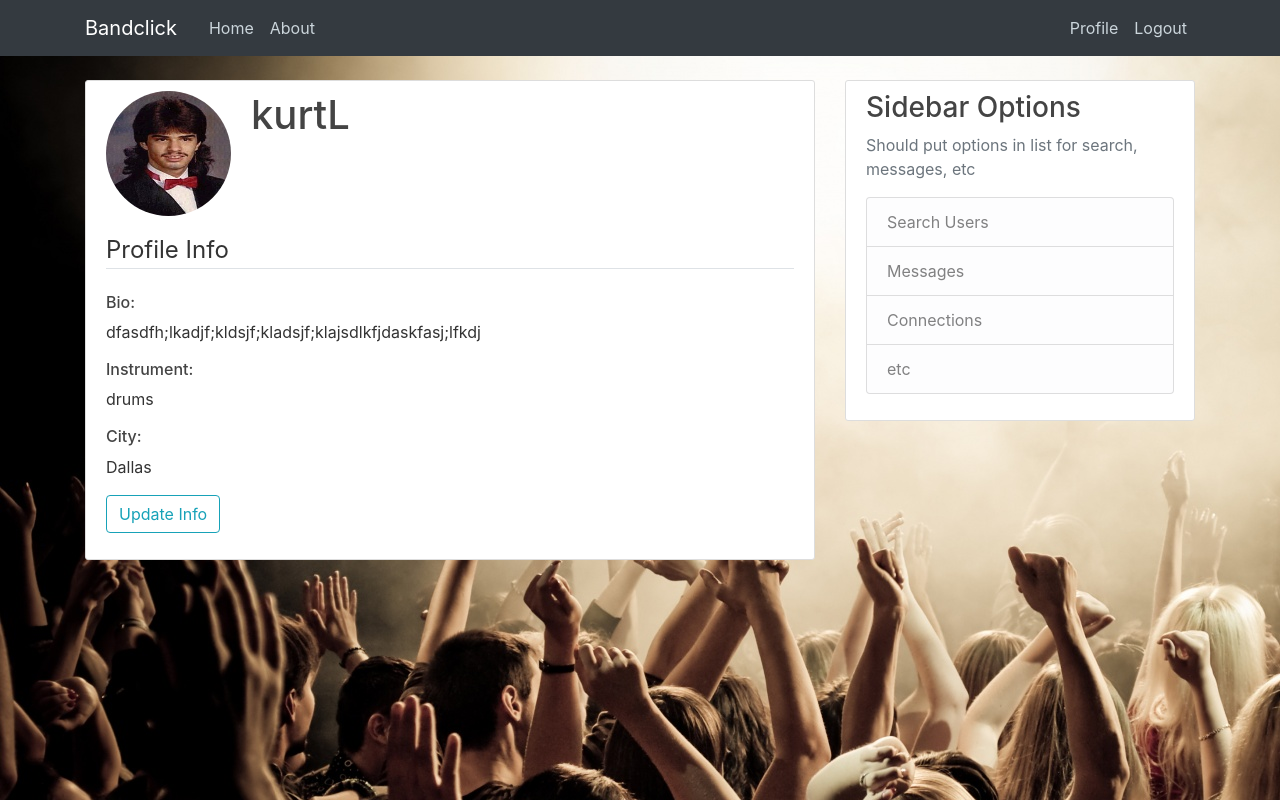
After one commit to dizmonk/bandclick, a Django app: page /profileViewer/ in a window 1280 px wide. The commit adds this page. Run offline with Django 3.2, Linux system fonts and the light colour scheme; a user stored in the database is signed in; data comes from the database, SQL or seed files in the repository; both versions use the stored data as it was after the commit; some libraries are stand-ins or nearby versions.

Commit message:
added profileViewer component

```diff
--- a/blog/static/blog/main.css
+++ b/blog/static/blog/main.css
@@ -12,6 +12,13 @@ ul {
   margin: 0;
 }
 
+.logo{
+  font-size: 100px;
+
+  color: white;
+  top: 50%;
+  left: 50%;
+}
 .music_img{
   background-image: url("/media/musical_background.jpg");
 }
--- a/blog/templates/blog/about.html
+++ b/blog/templates/blog/about.html
@@ -1,6 +1,6 @@
 {% extends "blog/base.html" %}
 {% block content %}
-<h1>About Page!</h1>
+<h1 style="color: chartreuse">About Page!</h1>
     <article class="media content-section">
                 <p>Bandclick is a website where musicians can connect
                 with other musicians for musical collaboration</p>
--- a/blog/templates/blog/base.html
+++ b/blog/templates/blog/base.html
@@ -21,7 +21,7 @@
     <title></title>
 
 </head>
-<body style="background-image: url(/media/concert_crowd-wallpaper-1600x1200.jpg)" >
+<body style="background-image: url(/media/concert_crowd-wallpaper-1600x1200.jpg)">
 <header class="site-header">
     <nav class="navbar navbar-expand-lg navbar-dark bg-dark fixed-top">
         <div class="container">
@@ -38,7 +38,9 @@
                 <!-- Navbar Right Side -->
                 <div class="navbar-nav">
                     {% if user.is_authenticated %}
-                        <a class="nav-item nav-link" href="{% url 'profile' %}">Profile</a>
+                        <a class="nav-item nav-link" href="{% url 'profileViewer' %}">Profile</a>
+                       <!-- <a class="nav-item nav-link" href="{% url 'profile' %}">Profile Update</a> -->
+
                         <a class="nav-item nav-link" href="{% url 'logout' %}">Logout</a>
                     {% else %}
                         <a class="nav-item nav-link" href="{% url 'login' %}">Login</a>
@@ -63,8 +65,8 @@
             {% endif %}
             {% block content %}{% endblock %}
         </div>
-       <!-- This is a sidebar for the page that should be available for user inside profile view
-        so they can look for other site members -->
+        <!-- This is a sidebar for the page that should be available for user inside profile view
+         so they can look for other site members -->
         {% if user.is_authenticated %}
             <div class="col-md-4">
                 <div class="content-section">
--- a/blog/templates/blog/home.html
+++ b/blog/templates/blog/home.html
@@ -1,6 +1,8 @@
 {% extends "blog/base.html" %}
 {% block content %}
-    <h1>HOME PAGE!!</h1>
+  <!--  <div>
+        <h1>HOME PAGE!!</h1>
+    </div> -->
     {% for post in posts %}
         <!--   <article class="media content-section">
             <img class="rounded-circle article-img" src="{{ post.author.profile.image.url }}">
--- a/untitled/urls.py
+++ b/untitled/urls.py
@@ -24,6 +24,7 @@ urlpatterns = [
     path('admin/', admin.site.urls),
     path('register/', user_views.register, name='register'),
     path('profile/', user_views.profile, name='profile'),
+    path('profileViewer/', user_views.profileViewer, name='profileViewer'),
     path('login/', auth_views.LoginView.as_view(template_name='users/login.html'), name='login'),
     path('logout/', auth_views.LogoutView.as_view(template_name='users/logout.html'), name='logout'),
     path('', include('blog.urls')),
--- a/users/templates/users/profile.html
+++ b/users/templates/users/profile.html
@@ -14,6 +14,10 @@
             {% csrf_token %}
             <fieldset class="form-group">
                 <legend class="border-bottom mb-4">Profile Info</legend>
+                {{ user.profile.instrument }}
+                                {{ user.profile.bio }}
+                {{ user.profile.city }}
+
                 {{ u_form|crispy }}
                 {{ p_form|crispy }}
             </fieldset>
--- /dev/null
+++ b/users/templates/users/profileViewer.html
@@ -0,0 +1,30 @@
+{% extends "blog/base.html" %}
+{% block content %}
+    <div class="content-section">
+        <div class="media">
+            <img class="rounded-circle account-img" src="{{ user.profile.image.url }}">
+            <div class="media-body">
+                <h2 class="account-heading">{{ user.username }}</h2>
+            </div>
+        </div>
+        <!-- FORM HERE -->
+        <form action="/profile/">
+            {% csrf_token %}
+            <legend class="border-bottom mb-4">Profile Info</legend>
+            <div>
+                <h6>Bio:</h6>
+                <p>{{ user.profile.bio }}</p>
+
+            </div>
+            <h6>Instrument:</h6><p> {{ user.profile.instrument }}</p>
+            <div>
+                <h6>City:</h6>
+                <p>{{ user.profile.city }}</p>
+            </div>
+
+
+            <div class="form-group">
+                <button class="btn btn-outline-info" type="submit">Update Info</button>
+            </div>
+        </form>
+    </div>{% endblock content %}
--- a/users/views.py
+++ b/users/views.py
@@ -1,6 +1,7 @@
 from django.shortcuts import render
 
 # Create your views here.
+from django.contrib.auth.models import User
 from django.shortcuts import render, redirect
 from django.contrib import messages
 from .forms import UserRegisterForm, UserUpdateForm, ProfileUpdateForm
@@ -18,6 +19,11 @@ def register(request):
     else:
         form = UserRegisterForm()
     return render(request, 'users/register.html', {'form': form})
+
+
+def profileViewer(request):
+    users = User.objects.all()
+    return render(request, 'users/profileViewer.html', {'users': users})
 
 
 @login_required
```
Also changed, not shown: db.sqlite3, media/bowie.PNG (added).
